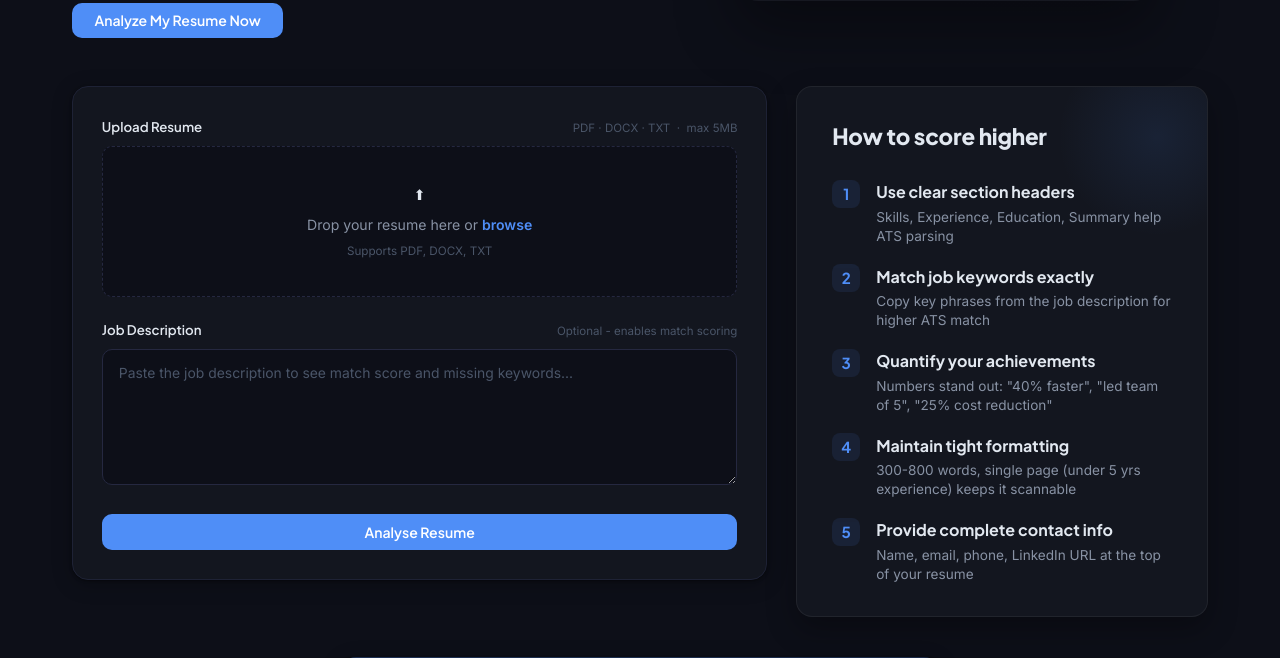
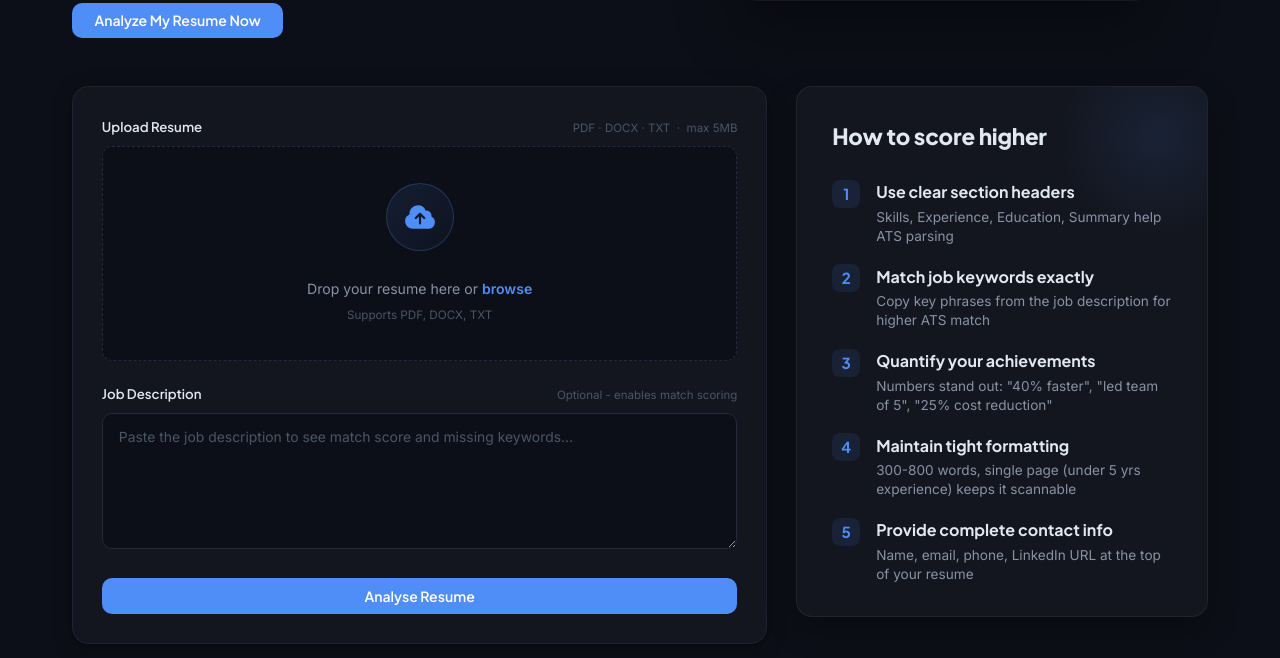
Before and after one commit to PremalBhagat2005/Resume_analyserV2, a Flask app: page / in a window 1280 px wide. Shown: the part 495-1153 px from the top of the page. Run offline with Flask 3, Linux system fonts and the light colour scheme; grey boxes are pictures that could not be loaded.

Commit message:
Updated Icons

```diff
--- a/app/templates/index.html
+++ b/app/templates/index.html
@@ -54,7 +54,42 @@
                            required
                            class="file-drop__input"/>
                     <div id="fileDropContent">
-                        <div class="file-drop__icon">⬆</div>
+                        <style>
+                            .file-drop__icon-wrap {
+                                display: inline-flex;
+                                align-items: center;
+                                justify-content: center;
+                                width: 68px;
+                                height: 68px;
+                                border-radius: 50%;
+                                background: linear-gradient(135deg, rgba(79, 142, 247, 0.12), rgba(79, 142, 247, 0.03));
+                                border: 1px solid rgba(79, 142, 247, 0.25);
+                                color: var(--accent);
+                                margin-bottom: 1.2rem;
+                                transition: all 0.4s cubic-bezier(0.175, 0.885, 0.32, 1.275);
+                            }
+                            .file-drop:hover .file-drop__icon-wrap {
+                                transform: translateY(-6px) scale(1.08);
+                                background: linear-gradient(135deg, rgba(79, 142, 247, 0.25), rgba(79, 142, 247, 0.08));
+                                border-color: rgba(79, 142, 247, 0.4);
+                                box-shadow: 0 12px 28px rgba(79, 142, 247, 0.15), 0 0 0 4px rgba(79, 142, 247, 0.05);
+                                color: #69a2ff;
+                            }
+                            @keyframes float-up-down {
+                                0%, 100% { transform: translateY(0); }
+                                50% { transform: translateY(-4px); }
+                            }
+                            .file-drop:hover .file-drop__icon-wrap svg {
+                                animation: float-up-down 1.5s ease-in-out infinite;
+                            }
+                        </style>
+                        <div class="file-drop__icon">
+                            <div class="file-drop__icon-wrap">
+                                <svg xmlns="http://www.w3.org/2000/svg" viewBox="0 0 24 24" fill="currentColor" width="34" height="34">
+                                  <path fill-rule="evenodd" d="M10.5 3.75a6 6 0 0 0-5.98 6.496A5.25 5.25 0 0 0 6.75 20.25H18a4.5 4.5 0 0 0 2.206-8.423 3.75 3.75 0 0 0-4.133-4.303A6.001 6.001 0 0 0 10.5 3.75Zm2.03 5.47a.75.75 0 0 0-1.06 0l-3 3a.75.75 0 1 0 1.06 1.06l1.72-1.72v4.94a.75.75 0 0 0 1.5 0v-4.94l1.72 1.72a.75.75 0 1 0 1.06-1.06l-3-3Z" clip-rule="evenodd" />
+                                </svg>
+                            </div>
+                        </div>
                         <div class="file-drop__text">
                             Drop your resume here or
                             <span class="file-drop__browse">browse</span>
@@ -172,7 +207,10 @@ document.getElementById('resumeFile')
         if (this.files.length > 0) {
             var f = this.files[0];
             content.innerHTML =
-                '<div class="file-drop__icon">File Uploaded</div>' +
+                '<div class="file-drop__icon">' +
+                '<svg xmlns="http://www.w3.org/2000/svg" fill="none" viewBox="0 0 24 24" stroke-width="1.5" stroke="currentColor" width="32" height="32">' +
+                '<path stroke-linecap="round" stroke-linejoin="round" d="M10.125 2.25h-4.5c-.621 0-1.125.504-1.125 1.125v17.25c0 .621.504 1.125 1.125 1.125h12.75c.621 0 1.125-.504 1.125-1.125v-9M10.125 2.25h.375a9 9 0 0 1 9 9v.375M10.125 2.25A3.375 3.375 0 0 1 13.5 5.625v1.5c0 .621.504 1.125 1.125 1.125h1.5a3.375 3.375 0 0 1 3.375 3.375M9 15l2.25 2.25L15 12" />' +
+                '</svg></div>' +
                 '<div class="file-drop__text">' + f.name + '</div>' +
                 '<div class="file-drop__hint">' +
                 (f.size / 1024).toFixed(1) + ' KB</div>';
```
